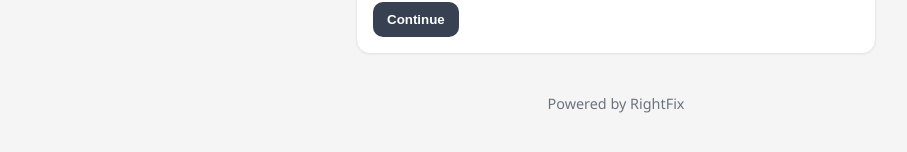
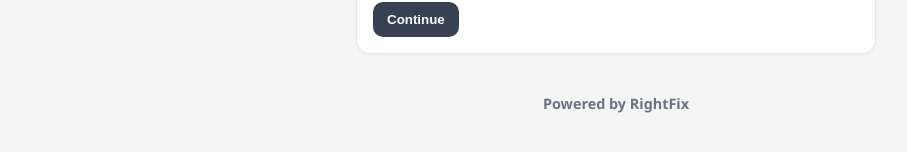
Before and after one commit to RightFix/CPE411-group, a React (Vite) app: page / in a window 1280 px wide. Shown: the part 260-412 px from the top of the page, without its empty margins (24-931 px from the left). Built offline with nearby package versions, Linux system fonts and the light colour scheme.

Commit message:
Link Powered by RightFix footer to GitHub repo

```diff
--- a/src/App.css
+++ b/src/App.css
@@ -67,6 +67,8 @@ tr.hl { background: #f3f4f6; }
 .subtopic-option { background: #fff; color: var(--ink); border: 1px solid transparent; border-radius: 8px; padding: 8px 10px; text-align: left; font-weight: 500; cursor: pointer; white-space: normal; }
 .subtopic-option:hover, .subtopic-option.active { background: #f3f4f6; border-color: #d1d5db; }
 .footer { text-align: center; color: var(--muted); padding: 24px 0 8px; font-size: .9rem; }
+.footer a { color: inherit; text-decoration: none; font-weight: 600; }
+.footer a:hover { text-decoration: underline; }
 .login-card { max-width: 520px; margin: 0 auto 16px; }
 .login-form { display: grid; gap: 12px; }
 .hero-top { display: flex; justify-content: space-between; align-items: flex-start; gap: 12px; flex-wrap: wrap; }
--- a/src/App.tsx
+++ b/src/App.tsx
@@ -50,7 +50,11 @@ function navigate(to: string) {
 }
 
 function Footer() {
-  return <footer className="footer">Powered by RightFix</footer>;
+  return (
+    <footer className="footer">
+      <a href="https://github.com/RightFix/CPE411-group" target="_blank" rel="noopener noreferrer">Powered by RightFix</a>
+    </footer>
+  );
 }
 
 function getGroupIdFromPath() {
```
